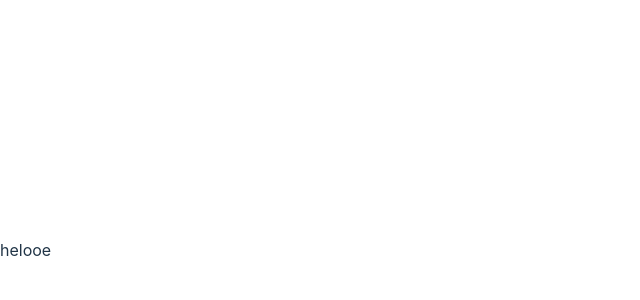
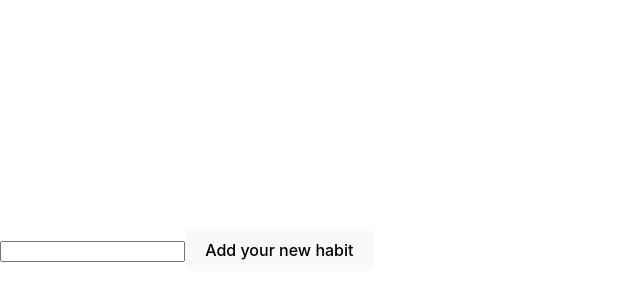
Before and after one commit to Parniyan0098/todolist, a React (Vite) app: page / in a window 1280 px wide. Shown: the part 150-450 px from the top of the page, without its empty margins (0-640 px from the left). Built offline with nearby package versions, Linux system fonts and the light colour scheme.

Commit message:
Add new habit component

```diff
--- a/src/component/AddNewHabit.jsx
+++ b/src/component/AddNewHabit.jsx
@@ -1,7 +1,18 @@
+import { useState } from "react";
 export default function AddNewHabit() {
+  const [habit, setHabit] = useState("");
+  const [habits, setHabits] = useState([]);
+  function addNewHabit(e) {
+    setHabit(e.target.value);
+  }
+  function addHabitList() {
+    if (habit?.trim()) setHabits(...habits, habit);
+    setHabit("");
+  }
   return (
     <>
-      <p>helooe </p>
+      <input type="text" value={habit} onChange={addNewHabit} />
+      <button onClick={addHabitList}>Add your new habit</button>
     </>
   );
 }
```
